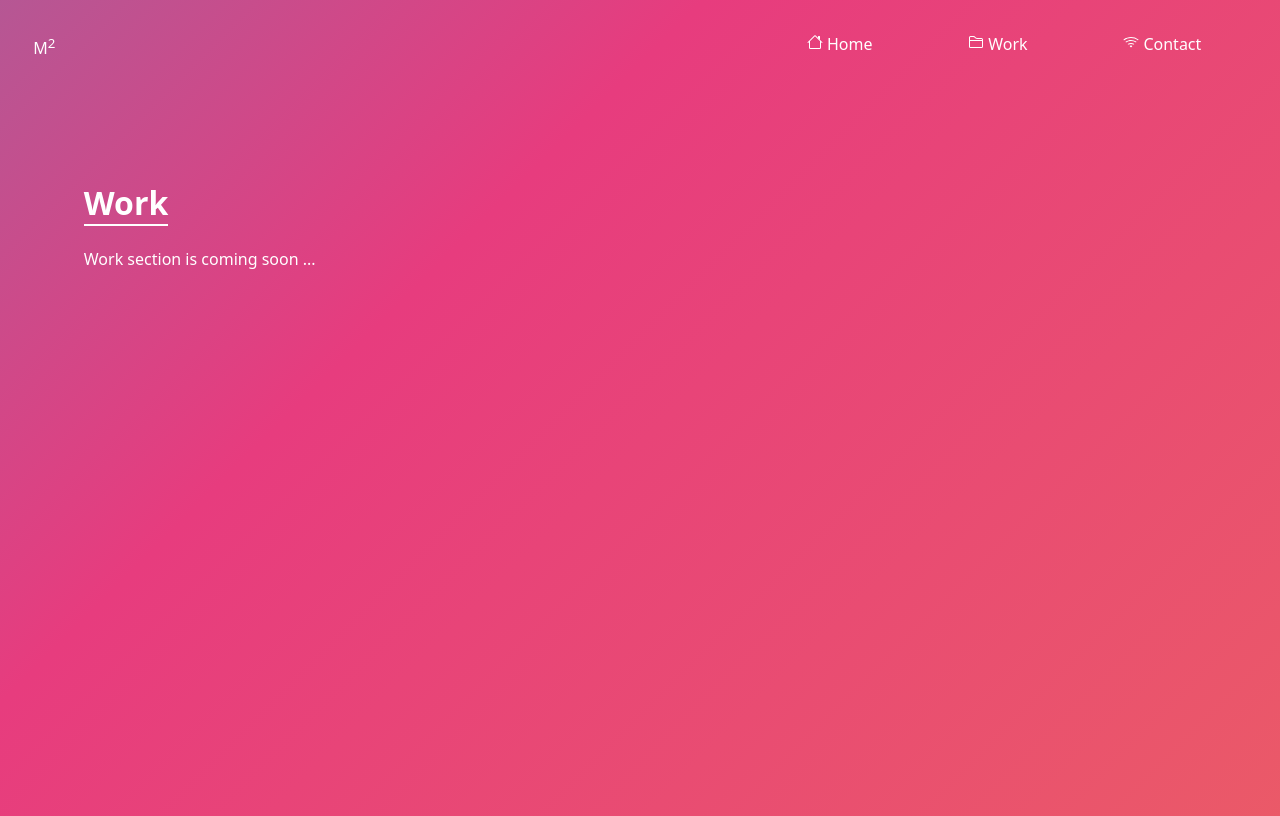
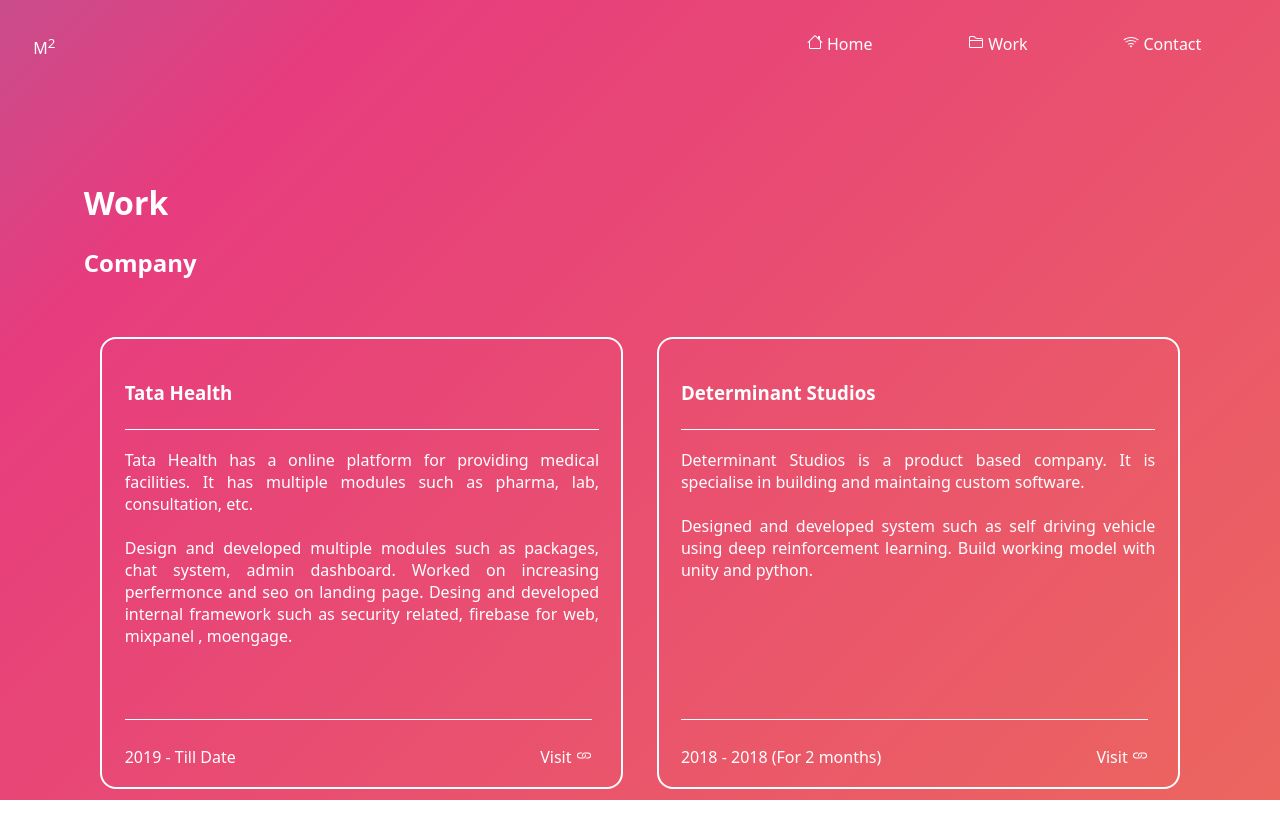
Before and after one commit to mayankmahavar111/nextJSBlog, a Next.js app: page /work in a window 1280 px wide. Built offline with nearby package versions, Linux system fonts and the light colour scheme.

Commit message:
work section started

```diff
--- a/components/api/helper.js
+++ b/components/api/helper.js
@@ -45,6 +45,11 @@
             return <svg xmlns="http://www.w3.org/2000/svg" width="16" height="16" fill="currentColor" className="bi bi-github" viewBox="0 0 16 16">
                         <path d="M8 0C3.58 0 0 3.58 0 8c0 3.54 2.29 6.53 5.47 7.59.4.07.55-.17.55-.38 0-.19-.01-.82-.01-1.49-2.01.37-2.53-.49-2.69-.94-.09-.23-.48-.94-.82-1.13-.28-.15-.68-.52-.01-.53.63-.01 1.08.58 1.23.82.72 1.21 1.87.87 2.33.66.07-.52.28-.87.51-1.07-1.78-.2-3.64-.89-3.64-3.95 0-.87.31-1.59.82-2.15-.08-.2-.36-1.02.08-2.12 0 0 .67-.21 2.2.82.64-.18 1.32-.27 2-.27.68 0 1.36.09 2 .27 1.53-1.04 2.2-.82 2.2-.82.44 1.1.16 1.92.08 2.12.51.56.82 1.27.82 2.15 0 3.07-1.87 3.75-3.65 3.95.29.25.54.73.54 1.48 0 1.07-.01 1.93-.01 2.2 0 .21.15.46.55.38A8.012 8.012 0 0 0 16 8c0-4.42-3.58-8-8-8z"/>
                     </svg>
+        case "link" :
+            return <svg xmlns="http://www.w3.org/2000/svg" width="16" height="16" fill="currentColor" className="bi bi-link" viewBox="0 0 16 16">
+                        <path d="M6.354 5.5H4a3 3 0 0 0 0 6h3a3 3 0 0 0 2.83-4H9c-.086 0-.17.01-.25.031A2 2 0 0 1 7 10.5H4a2 2 0 1 1 0-4h1.535c.218-.376.495-.714.82-1z"/>
+                        <path d="M9 5.5a3 3 0 0 0-2.83 4h1.098A2 2 0 0 1 9 6.5h3a2 2 0 1 1 0 4h-1.535a4.02 4.02 0 0 1-.82 1H12a3 3 0 1 0 0-6H9z"/>
+                    </svg>
         default :
             return
     }
--- a/components/layout/navbar.js
+++ b/components/layout/navbar.js
@@ -1,5 +1,4 @@
 import Link from 'next/link'
-import { useEffect , useState } from 'react';
 import Styles from '../../styles/navBar.module.css';
 import { iconSvg } from '../api/helper';
 
--- a/next.config.js
+++ b/next.config.js
@@ -14,7 +14,7 @@
   },
   {
     key: 'X-Frame-Options',
-    value: 'SAMEORIGIN'
+    value: 'sameorigin'
   },
   {
     key: 'X-Content-Type-Options',
@@ -30,5 +30,11 @@
 module.exports = {
   reactStrictMode: true,
   source: '*/path',
-  headers : securityHeader
+  headers : securityHeader,
+  images : {
+    domains :[
+      'www.tatahealth.com',
+      'www.determinantstudios.com'
+    ]
+  }
 }
--- a/package.json
+++ b/package.json
@@ -8,7 +8,6 @@
     "lint": "next lint"
   },
   "dependencies": {
-    "bootstrap": "^5.1.3",
     "framer-motion": "^6.2.8",
     "next": "^12.1.0",
     "react": "17.0.2",
--- a/pages/contact.js
+++ b/pages/contact.js
@@ -1,5 +1,3 @@
-
-import Link from "next/link"
 import { iconSvg } from "../components/api/helper"
 import Styles from '../styles/contact.module.css'
 import { motion } from "framer-motion"
@@ -60,9 +58,7 @@
                       className={`mAuto ${Styles.linkDiv}`}
                       key = {key}
                     >
-                      <Link href={item.link}>
-                        <a>{iconSvg(item.name.toLocaleLowerCase())} {props.mobileView == false? item.name : ''}</a>
-                      </Link>
+                        <a target={'_blank'} href={item.link}>{iconSvg(item.name.toLocaleLowerCase())} {props.mobileView == false? item.name : ''}</a>
 
                     </motion.div>
                 })}
--- a/pages/work.js
+++ b/pages/work.js
@@ -1,15 +1,77 @@
-import { useState } from 'react';
+import Styles from '../styles/work.module.css';
+import Link from 'next/link';
+import { iconSvg } from '../components/api/helper';
 
 function Work(props) {
+
+
+  const workList = {
+    proffesional : [
+      {
+        "name" : "Tata Health",
+        "description" : "Tata Health has a online platform for providing medical facilities. It has multiple modules such as pharma, lab, consultation, etc.",
+        "link" : "https://www.tatahealth.com/",
+        "contribution": "Design and developed multiple modules such as packages, chat system, admin dashboard. Worked on increasing perfermonce and seo on landing page. Desing and developed internal framework such as security related, firebase for web, mixpanel , moengage.",
+        "startYear" : '2019',
+        "endYear" : null,
+        "techStack" : [
+          "react",
+          "node",
+          "laravel"
+        ]
+      },
+      {
+        "name" : "Determinant Studios",
+        "description" : "Determinant Studios is a product based company. It is specialise in building and maintaing custom software.",
+        "link" : "https://www.determinantstudios.com/",
+        "contribution" : "Designed and developed system such as self driving vehicle using deep reinforcement learning. Build working model with unity and python.",
+        "startYear" : "2018",
+        "endYear" : "2018 (For 2 months)",
+        "techStack" : [
+          "unity",
+          "python",
+          "c#"
+        ]
+      }
+    ],
+    personal : [
+
+
+    ]
+  }
 
   return (
           <main>
             <h1>
               Work
             </h1>
-            <div>
-              Work section is coming soon ...
-            </div>
+
+            { workList.proffesional.length > 0 && <div>
+              <h2 >Company</h2>
+              <br></br>
+              <div className={Styles.cardOuterDiv} style={{gridTemplateColumns : `${!props.mobileView ? '50% 50%' : ''}` , gridAutoFlow : `${!props.mobileView ? "column" : "row" }` , gridGap:`${props.mobileView ? '12%' : ''}` }}>
+                {workList.proffesional.map((item,key) => {
+
+                  return(
+                    <div className={Styles.card} key={key}>
+                      <h3> {item.name} </h3>
+                      <div>{item.description}</div>
+                      <br></br>
+                      <div>{item.contribution}</div>
+                      <div className={Styles.cardLink}>
+                        <div className='floatR'>
+                          <a href={item.link}>{!props.mobileView ? 'Visit' : '' } {iconSvg('link')} </a>
+                        </div>
+                        {item.startYear && <div>
+                          {item.startYear} - {item.endYear ? item.endYear : "Till Date"}
+                        </div>}
+
+                      </div>
+                    </div>
+                  )
+                }) }
+              </div>
+            </div>}
           </main>
       )
 }
--- a/styles/globals.css
+++ b/styles/globals.css
@@ -2,10 +2,8 @@
     background: linear-gradient(-45deg, #ee7752, #e73c7e, #23a6d5, #23d5ab);
 	background-size: 400% 400%;
 	animation: gradient 15s ease infinite;
-	height: 100vh;
     color:#ffffff !important;
 	font-family: system-ui !important;
-	overflow-y: hidden;
 }
 @keyframes gradient {
 	0% {
@@ -23,9 +21,9 @@
     margin: 3%;
     padding :3%;
     height: inherit;
+	cursor: default;
 }
 main h1{
-    border-bottom: 2px #fff solid;
 	width: fit-content;
 }
 main .displayFlex {
@@ -36,7 +34,7 @@
 }
 body a {
 	text-decoration: none;
-	color: inherit;
+	color: #fff !important;
 	position: relative;
 }
 
@@ -58,3 +56,6 @@
 	transform:scaleX(100%);
 	transform-origin: 0 0;
   }
+.floatR{
+	float: right;
+}
--- /dev/null
+++ b/styles/work.module.css
@@ -0,0 +1,24 @@
+.cardOuterDiv{
+    display: grid;
+}
+.card{
+    background: transparent;
+    padding: 4%;
+    margin: 3%;
+    border-radius: 1rem;
+    border: 2px #fff solid;
+    height: 110%;
+    text-align: justify;
+    position: relative;
+}
+.card h3{
+    border-bottom: 1px #fff solid ;
+    padding-bottom: 5%;
+}
+.cardLink{
+    position: absolute;
+    bottom: 1.2rem;
+    border-top: 1px #fff solid;
+    width: 90%;
+    padding-top: 5%;
+}
```
Also changed, not shown: styles/projects.module.css (deleted, +0 -22 lines), 2 other files (tests, documents, lock files or other folders).
